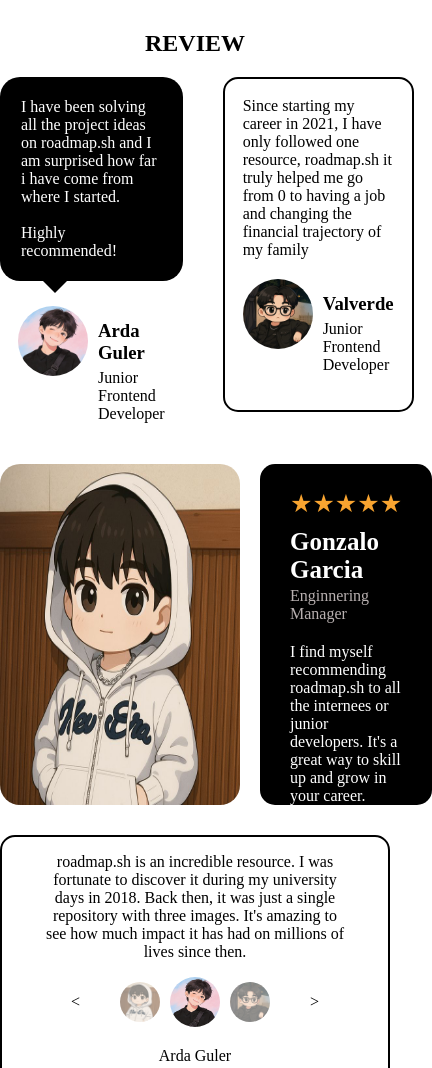
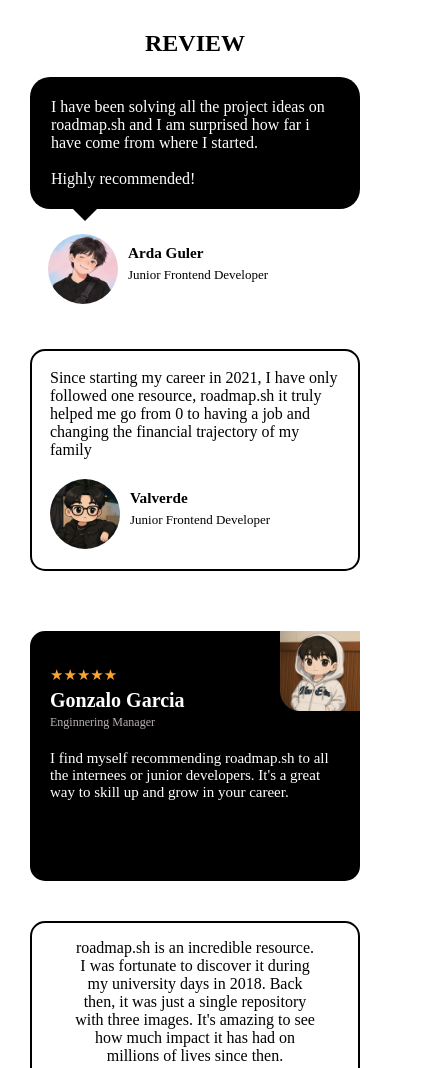
Before and after one commit to affandzaki15/Roadto100day, a plain HTML site: page HTML/project-css.html in a window 390 px wide. Shown: the top 1068 px of the page, 432 px wide, since content can reach past the window. Drawn offline with Linux system fonts and the light colour scheme.

Commit message:
done review card

```diff
--- a/css/style.css
+++ b/css/style.css
@@ -2,52 +2,49 @@
   box-sizing: border-box;
 }
 
-
 body {
   max-width: 700px;
-    margin: 30px auto
+  margin: 30px auto;
 }
 
-.title{
-    text-align:center;
+.title {
+  text-align: center;
 }
 
 /* review 1 */
-.display-one{
+.display-one {
   display: flex;
   max-width: 800px;
   gap: 40px;
   align-items: flex-start;
 }
 
-
-
-.reviewer-one{
+.reviewer-one {
   display: flex;
   margin: 25px 18px;
 }
 
-.reviewer-one img{
+.reviewer-one img {
   width: 70px;
   height: 70px;
   border-radius: 50%;
   object-fit: cover;
 }
 
-.name{
-    padding-left:10px;
-    margin-top:-5px;
+.name {
+  padding-left: 10px;
+  margin-top: -5px;
 }
-.name h3{
-    margin-bottom:5px;
+.name h3 {
+  margin-bottom: 5px;
 }
 
-.name p{
-    margin-top:0;
+.name p {
+  margin-top: 0;
 }
 
-.quote{
-    position:relative;
+.quote {
+  position: relative;
   background-color: #000;
   color: white;
   border-radius: 20px;
@@ -55,27 +52,24 @@
   width: 100%;
 }
 
-.quote::after{
-
+.quote::after {
   content: "";
   position: absolute;
 
   bottom: -12px;
   left: 40px;
 
-    width:0;
-    height:0;
+  width: 0;
+  height: 0;
 
   border-top: 15px solid #000;
   border-left: 15px solid transparent;
   border-right: 15px solid transparent;
-
 }
-
 
 /* review 2 */
 
-.review-two{
+.review-two {
   border: 2px solid #000;
   border-radius: 15px;
   max-width: 300px;
@@ -83,42 +77,41 @@
   padding: 0;
 }
 
-.block{
+.block {
   margin: 18px;
 }
-.reviewer-two{
+.reviewer-two {
   display: flex;
   margin: 20px 18px;
 }
 
-.reviewer-two img{
+.reviewer-two img {
   width: 70px;
   height: 70px;
   border-radius: 50%;
   object-fit: cover;
 }
 
-.name h3{
-    margin-bottom:5px;
+.name h3 {
+  margin-bottom: 5px;
 }
 
-.name p{
-    margin-top:0;
+.name p {
+  margin-top: 0;
 }
 
 /* review 3 */
-.review-three{
-    display:flex;
-    gap: 20px
+.review-three {
+  display: flex;
+  gap: 20px;
 }
 
-.review-three img{
-    max-width:240px;
+.review-three img {
+  max-width: 240px;
   border-radius: 20px;
-
 }
 
-.reviewer-three{
+.reviewer-three {
   background-color: black;
   border-radius: 15px;
   color: white;
@@ -129,35 +122,35 @@
   font-size: 25px;
 }
 
-.blockq{
-    margin:0
+.blockq {
+  margin: 0;
 }
 
-.layout-three{
+.layout-three {
   margin-top: -15px;
 }
 
-.name-three h3{
-    margin-bottom:3px;
-    font-size:25px;
+.name-three h3 {
+  margin-bottom: 3px;
+  font-size: 25px;
 }
 
-.name-three p{
-    margin-top:0;
+.name-three p {
+  margin-top: 0;
   color: #b8b0b0;
-    text-align:justify;
+  text-align: justify;
   margin-bottom: 20px;
 }
 
 /* review four */
-.review-four{
+.review-four {
   border: 2px solid #000;
   border-radius: 15px;
   margin-top: 30px;
-    max-width: 800px
+  max-width: 800px;
 }
 
-.quotes-four{
+.quotes-four {
   text-align: center;
 }
 
@@ -167,10 +160,10 @@
   gap: 40px;
 }
 
-.imagess{
+.imagess {
   display: flex;
   align-items: center;
-    gap: 10px
+  gap: 10px;
 }
 
 .images-one img {
@@ -180,7 +173,6 @@
   border-radius: 50%;
   object-fit: cover;
   opacity: 0.5;
-
 }
 .image-two img {
   border-radius: 50%;
@@ -189,12 +181,99 @@
   gap: 10px;
 }
 
-.names-four{
+.names-four {
   text-align: center;
 }
 
 footer {
   text-align: center;
   font-size: 18px;
-    margin-top: 60px
+  margin-top: 60px;
 }
+
+@media (max-width: 800px) {
+  body {
+    padding: 0 30px;
+  }
+
+  .display-one {
+    display: flex;
+    flex-direction: column;
+    gap: 20px
+  }
+
+  .review-two {
+    max-width: 800px;
+    margin-bottom: 40px;
+  }
+
+  .star {
+  color: #f8a430;
+  font-size: 15px;
+}
+
+.name-three h3 {
+  margin-bottom: 3px;
+  font-size: 20px;
+}
+
+.name-three p {
+  font-size: 14px;
+}
+
+.review-three{
+    margin-bottom: 40px;
+}
+.review-three img {
+  width: 120px;
+  object-fit: cover;
+}
+.blockq{
+    font-size: 15px;
+    margin-bottom: 10px
+}
+}
+
+@media (max-width: 400px){
+
+  .name{
+    font-size: 13px;
+  }
+    .review-three {
+  margin-top:20px;
+  position: relative;
+}
+
+.review-three img {
+    position: absolute;
+    right:0;
+    width: 80px;
+    border-radius: 0 0 0 20px;
+}
+
+.reviewer-three {
+    min-height: 250px;
+  padding: 20px;
+}
+
+.name-three h3 {
+  margin-bottom: 3px;
+  font-size: 20px;
+}
+
+.name-three p {
+  font-size: 12px;
+}
+.review-three img {
+  max-width: 150px;
+  object-fit: cover;
+}
+.blockq{
+    font-size: 15px;
+    margin-bottom: 10px
+}
+
+.images {
+  gap: 20px;
+}
+}
```
Lines whose indentation alone changed are shown as unchanged.
